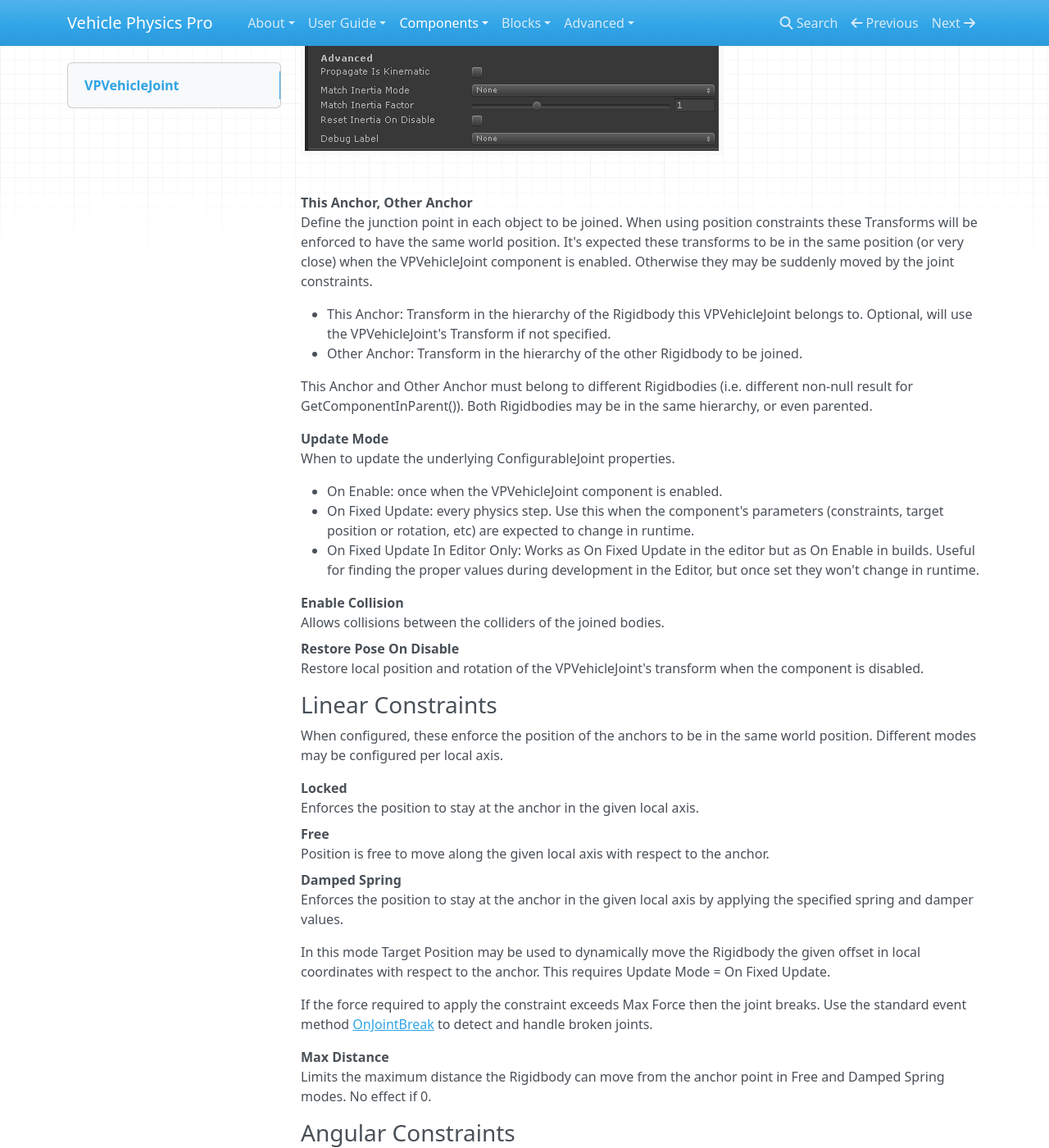
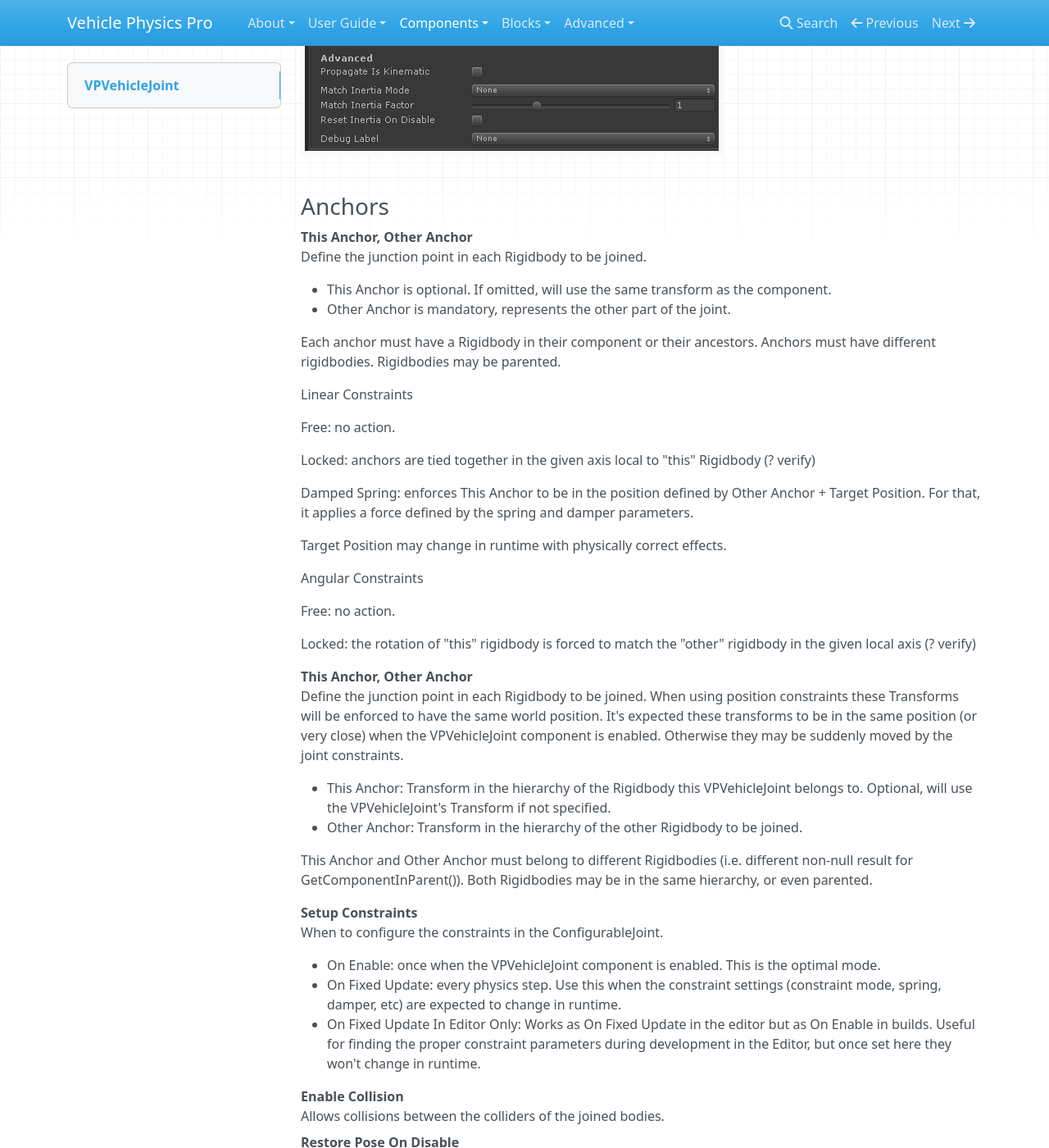
Before and after one commit to EdyJ/vehicle-physics-docs, an MkDocs documentation site: the page built from docs/components/vehicle-joint.md, in a window 1280 px wide and 1400 px high, scrolled down 818 px. Shown: the whole window at 82% size. Built offline with MkDocs 1.6.1, drawn with Linux system fonts in a browser that asks for light colours; nearby versions of some CDN libraries; library files that are not in the unit come from our copies; some of the changed text lies outside the part shown.

Commit message:
Notes and corrections

```diff
--- a/docs/components/vehicle-joint.md
+++ b/docs/components/vehicle-joint.md
@@ -1,8 +1,8 @@
 # VPVehicleJoint
 
 Encapsulates a [ConfigurableJoint](https://docs.unity3d.com/Manual/class-ConfigurableJoint.html)
-component in a comprehensive and easy to use wrapper suitable to use in multi-part and articulated
-vehicles.
+component in a comprehensive and easy to use wrapper suitable to use in multi-part vehicles, and
+articulated vehicles and hydraulic components.
 
 VPVehicleJoint should be in the same GameObject as the Rigidbody that is to be joined to another one.
 For example, an excavator arm should have a VPVehicleJoint beside the Rigidbody of the Arm, and
@@ -12,8 +12,40 @@
 
 ![Vehicle Physics Pro - VPVehicleJoint inspector](/img/components/vpp-vehicle-joint-inspector.png){: .clickview }
 
+### Anchors
+
 This Anchor, Other Anchor
-:	Define the junction point in each object to be joined. When using position constraints these
+:	Define the junction point in each Rigidbody to be joined.
+
+	- This Anchor is optional. If omitted, will use the same transform as the component.
+	- Other Anchor is mandatory, represents the other part of the joint.
+
+	Each anchor must have a Rigidbody in their component or their ancestors. Anchors must have
+	different rigidbodies. Rigidbodies may be parented.
+
+Linear Constraints
+
+Free: no action.
+
+Locked: anchors are tied together in the given axis local to "this" Rigidbody (? verify)
+
+Damped Spring: enforces This Anchor to be in the position defined by Other Anchor + Target Position.
+For that, it applies a force defined by the spring and damper parameters.
+
+Target Position may change in runtime with physically correct effects.
+
+Angular Constraints
+
+Free: no action.
+
+Locked: the rotation of "this" rigidbody is forced to match the "other" rigidbody in the given local axis (? verify)
+
+
+
+
+
+This Anchor, Other Anchor
+:	Define the junction point in each Rigidbody to be joined. When using position constraints these
 	Transforms will be enforced to have the same world position. It's expected these transforms to
 	be in the same position (or very close) when the VPVehicleJoint component is enabled. Otherwise
 	they may be suddenly moved by the joint constraints.
@@ -26,15 +58,15 @@
 		result for GetComponentInParent<Rigidbody>()). Both Rigidbodies may be in the same hierarchy,
 		or even parented.
 
-Update Mode
-:	When to update the underlying ConfigurableJoint properties.
+Setup Constraints
+:	When to configure the constraints in the ConfigurableJoint.
 
-	- On Enable: once when the VPVehicleJoint component is enabled.
-	- On Fixed Update: every physics step. Use this when the component's parameters (constraints,
-		target position or rotation, etc) are expected to change in runtime.
+	- On Enable: once when the VPVehicleJoint component is enabled. This is the optimal mode.
+	- On Fixed Update: every physics step. Use this when the constraint settings (constraint mode,
+		spring, damper, etc) are expected to change in runtime.
 	- On Fixed Update In Editor Only: Works as On Fixed Update in the editor but as On Enable in
-		builds. Useful for finding the proper values during development in the Editor, but once set
-		they won't change in runtime.
+		builds. Useful for finding the proper constraint parameters during development in the Editor,
+		but once set here they won't change in runtime.
 
 Enable Collision
 :	Allows collisions between the colliders of the joined bodies.
@@ -59,7 +91,7 @@
  	spring and damper values.
 
 	In this mode Target Position may be used to dynamically move the Rigidbody the given offset in
-	local coordinates with respect to the anchor. This requires Update Mode = On Fixed Update.
+	local coordinates with respect to the anchor.
 
 	If the force required to apply the constraint exceeds Max Force then the joint breaks. Use the
 	standard event method [OnJointBreak](https://docs.unity3d.com/ScriptReference/Joint.OnJointBreak.html)
@@ -85,7 +117,7 @@
 	damper values.
 
 	In this mode Target Rotation may be used to dynamically rotate the Rigidbody in local
-	coordinates. This requires Update Mode = On Fixed Update.
+	coordinates.
 
 	Max Angle limits the maximum rotation angle from the initial pose. No effect if 0.
 
```
